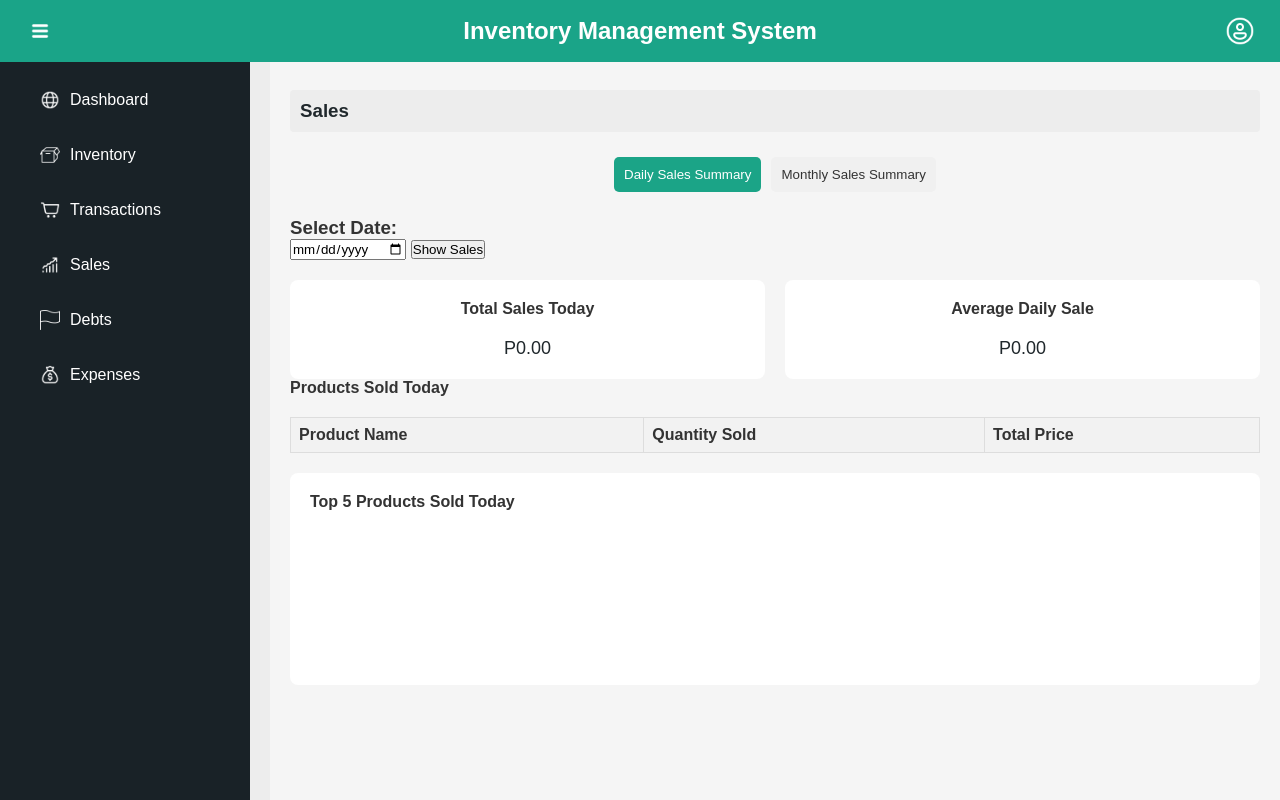
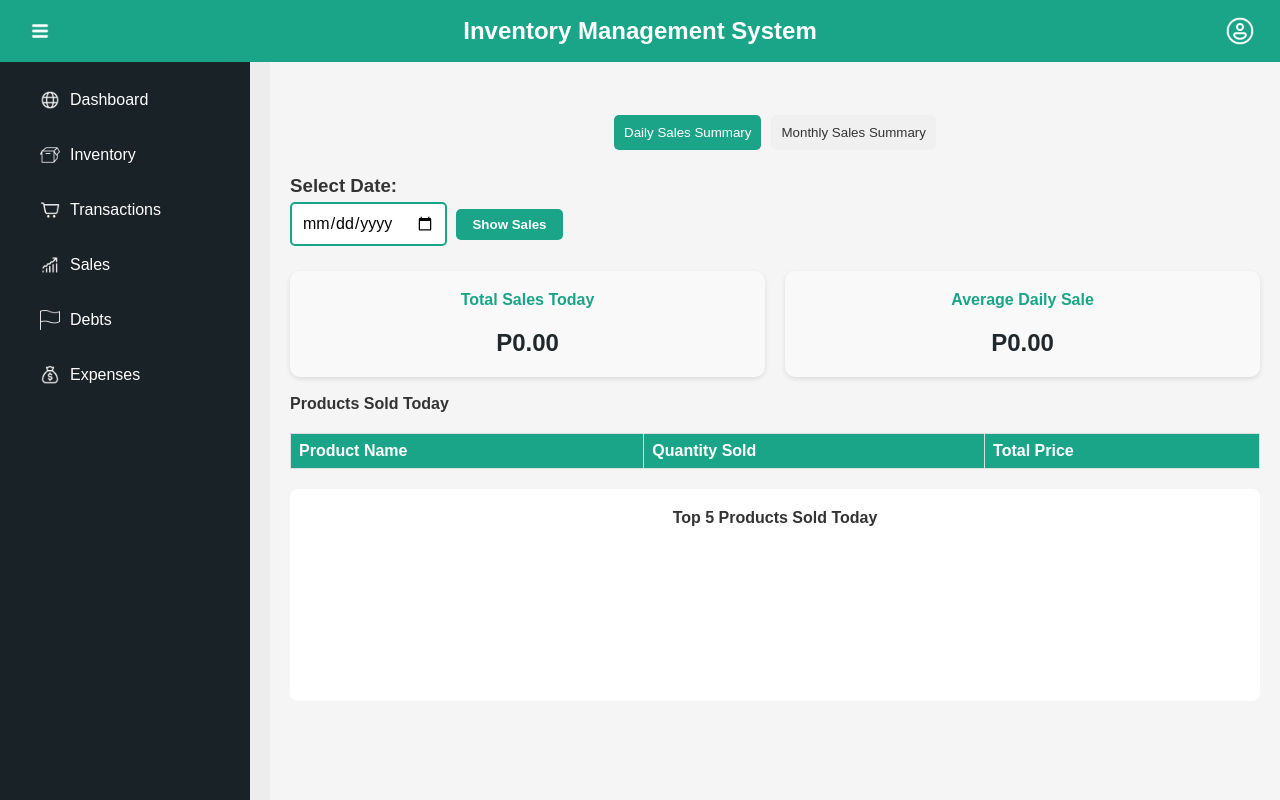
Before and after one commit to katheyismey/MommyGraceIMS, a Django app: page /sales/ in a window 1280 px wide. Run offline with Django 5.2, Linux system fonts and the light colour scheme; a user stored in the database is signed in; data comes from the database, SQL or seed files in the repository; lists and menus that the app fills with data are empty; a map, chart or similar area stays blank.

Commit message:
revised sales ui

```diff
--- a/MG_IMS/IMS_Project/MGSariSari_Inventory/templates/MGSariSari_Inventory/sales.html
+++ b/MG_IMS/IMS_Project/MGSariSari_Inventory/templates/MGSariSari_Inventory/sales.html
@@ -1,16 +1,18 @@
 {% extends 'MGSariSari_Inventory/base.html' %}
+{% load humanize %}  <!-- Load the humanize library -->
 
 {% block title %}Sales Summary - Inventory Management System{% endblock %}
 
 {% block content %}
     <style>
+        /* Sales Tabs Button Styles - Return to Original */
         .sales-tabs button {
             padding: 10px;
             margin: 5px;
             border: none;
-            background-color: #f0f0f0;
+            background-color: #f0f0f0; /* Original light gray background */
             cursor: pointer;
-            transition: background-color 0.3s;
+            transition: background-color 0.3s, transform 0.3s;
         }
 
         .sales-tabs button.active {
@@ -18,18 +20,80 @@
             color: white;
         }
 
+        /* Show Sales Button Styles */
+        .date-picker button, .year-selector button {
+            padding: 8px 16px;
+            margin: 5px;
+            border: none;
+            background-color: #1AA488; /* Updated green color */
+            color: white;
+            cursor: pointer;
+            transition: background-color 0.3s, transform 0.3s;
+            border-radius: 5px;
+            font-weight: bold;
+        }
+
+        .date-picker button:hover, .year-selector button:hover {
+            background-color: #179d7a; /* Slightly darker green on hover */
+            transform: scale(1.05); /* Slight grow on hover */
+        }
+
+        /* Input Field Styles for Date and Year */
+        .date-picker input[type="date"], .year-selector input[type="number"] {
+            padding: 10px;
+            margin: 5px 0;
+            border: 2px solid #1AA488; /* Green border to match the buttons */
+            border-radius: 5px;
+            font-size: 16px;
+            transition: border-color 0.3s, box-shadow 0.3s;
+        }
+
+        .date-picker input[type="date"]:focus, .year-selector input[type="number"]:focus {
+            border-color: #179d7a; /* Darker green border on focus */
+            box-shadow: 0 0 5px rgba(23, 157, 122, 0.5); /* Green shadow on focus */
+            outline: none;
+        }
+
+        /* Sales Summary Section */
         .sales-summary {
             margin-top: 20px;
+        }
+
+        .sales-details {
+            display: flex;
+            gap: 20px;
+            margin-top: 20px;
+        }
+
+        .sales-details .sales-box {
+            flex: 1;
+            padding: 20px;
+            border-radius: 10px;
+            background-color: #f9f9f9;
+            box-shadow: 0 2px 5px rgba(0, 0, 0, 0.1);
+            text-align: center;
+        }
+
+        .sales-details h4 {
+            color: #1AA488; /* Use updated green color for headers */
+        }
+
+        .sales-details p {
+            font-weight: bold;
+            font-size: 24px;
         }
 
         .hidden {
             display: none;
         }
 
+        /* Chart Container */
         .chart-container {
             margin-top: 20px;
+            text-align: center; /* Center the chart titles */
         }
 
+        /* Products Table Styles */
         .products-table {
             width: 100%;
             border-collapse: collapse;
@@ -43,11 +107,10 @@
         }
 
         .products-table th {
-            background-color: #f2f2f2;
+            background-color: #1AA488; /* Updated green color for headers */
+            color: white;
         }
     </style>
-
-    <h3 class="dashboard-header">Sales</h3>
 
     <!-- Tabs for Daily and Monthly Summary -->
     <div class="sales-tabs">
@@ -65,19 +128,19 @@
             </form>
         </div>
         <div class="sales-details">
-            <div class="daily-sales">
+            <div class="sales-box">
                 <h4>Total Sales Today</h4>
-                <p>P{{ daily_total_sales|floatformat:2 }}</p>
+                <p>P{{ daily_total_sales|floatformat:2|intcomma }}</p>
             </div>
-            <div class="average-daily-sales">
+            <div class="sales-box">
                 <h4>Average Daily Sale</h4>
-                <p>P{{ average_daily_sales|floatformat:2 }}</p>
+                <p>P{{ average_daily_sales|floatformat:2|intcomma }}</p>
             </div>
         </div>
 
         <!-- Products Sold Today Table -->
         <div class="products-bought-today">
-            <h4>Products Sold Today</h4>
+            <h4><br>Products Sold Today</h4>
             <table class="products-table">
                 <thead>
                     <tr>
@@ -91,7 +154,7 @@
                     <tr>
                         <td>{{ product.name }}</td>
                         <td>{{ product.quantity_sold }}</td>
-                        <td>P{{ product.total_price|floatformat:2 }}</td>
+                        <td>P{{ product.total_price|floatformat:2|intcomma }}</td>
                     </tr>
                     {% endfor %}
                 </tbody>
@@ -107,19 +170,21 @@
 
     <!-- Monthly Sales Summary Section -->
     <div id="monthly-summary" class="sales-summary hidden">
-        <div class="summary-header">
         <div class="year-selector">
+            <h3>Select Year:</h3>
             <form method="get">
-                    <label for="select-year">Select Year:</label>
                 <input type="number" id="select-year" name="select_year" min="2000" max="2100" value="{{ current_year }}">
                 <button type="submit">Show Year</button>
             </form>
         </div>
-            <div class="total-sales">
-                <h4>Total Sales: P{{ total_sales|floatformat:2 }}</h4>
+        <div class="sales-details">
+            <div class="sales-box">
+                <h4>Total Sales</h4>
+                <p>P{{ total_sales|floatformat:2|intcomma }}</p>
             </div>
-            <div class="average-total-sales">
-                <h4>Average Total Sales: P{{ average_total_sales|floatformat:2 }}</h4>
+            <div class="sales-box">
+                <h4>Average Total Sales</h4>
+                <p>P{{ average_total_sales|floatformat:2|intcomma }}</p>
             </div>
         </div>
 
```
Lines whose indentation alone changed are shown as unchanged.
